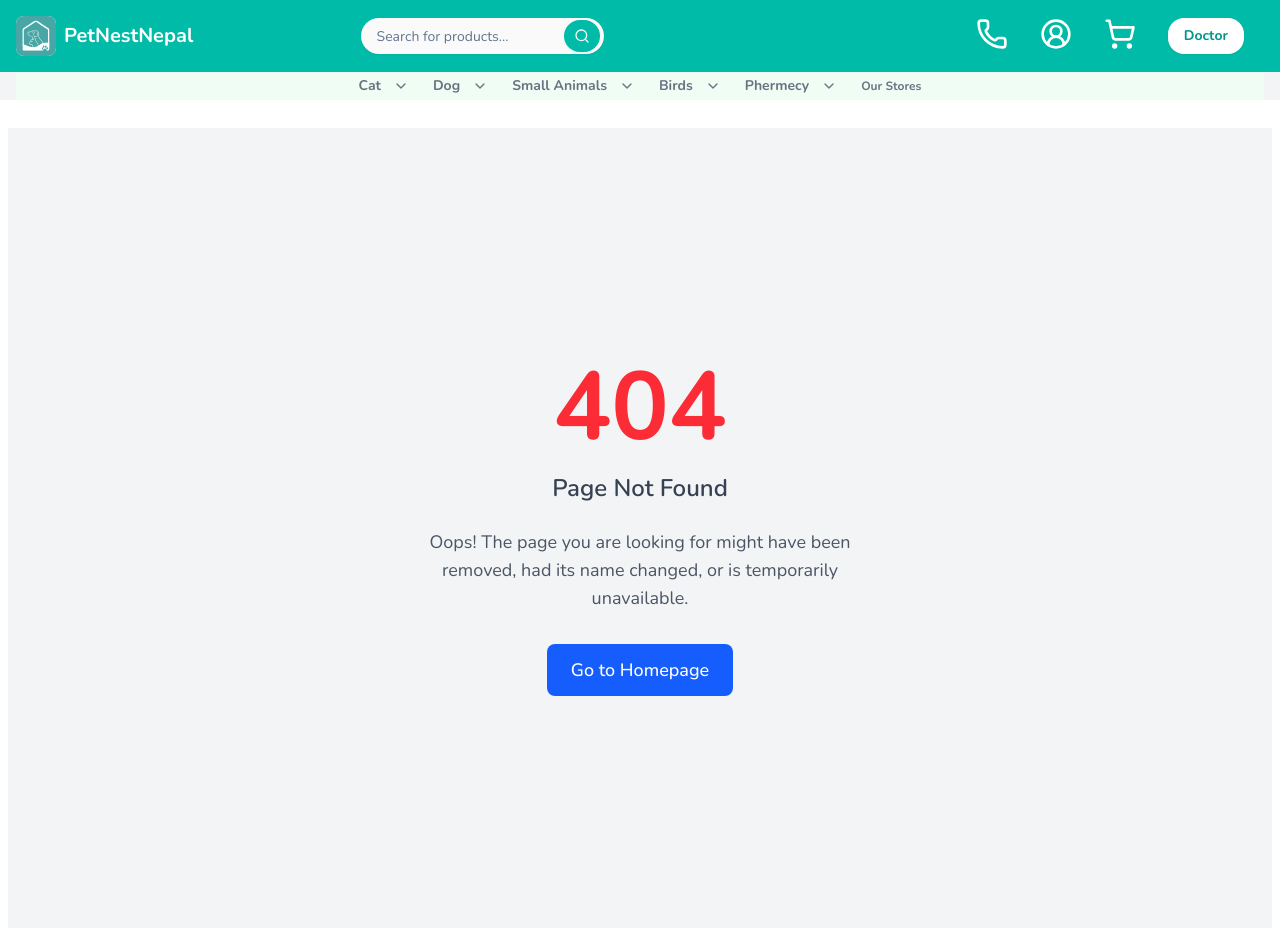
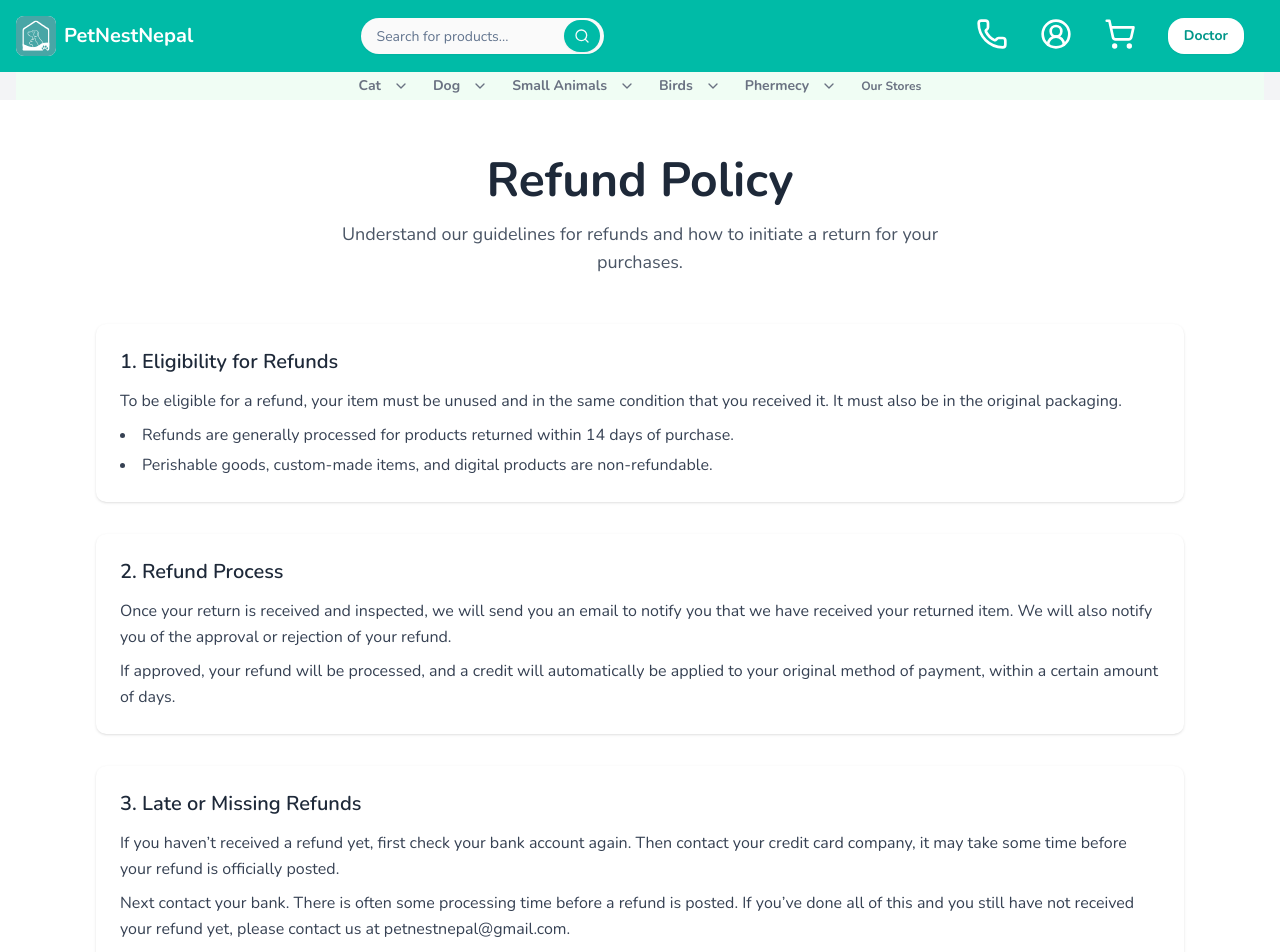
Before and after one commit to PustamRai/pet_nest_nepal, a Next.js app: page /refund-policy in a window 1280 px wide. Before the commit this address had no page. Shown: the top 952 px of the page. Built offline with nearby package versions, Linux system fonts and the light colour scheme.

Commit message:
add refund policy page

```diff
--- /dev/null
+++ b/src/app/refund-policy/page.tsx
@@ -0,0 +1,89 @@
+import { PolicyDisplaySection } from "@/components/policySection/policy-display-section";
+import WidthWrapper from "@/components/WidthWrapper";
+import type { PolicySection } from "@/types/policy";
+
+export default function RefundPolicyPage() {
+   const refundPolicyContent: PolicySection[] = [
+      {
+         title: "1. Eligibility for Refunds",
+         content: (
+            <>
+               <p className="mb-2">
+                  To be eligible for a refund, your item must be unused and in
+                  the same condition that you received it. It must also be in
+                  the original packaging.
+               </p>
+               <ul className="list-disc list-inside space-y-1">
+                  <li>
+                     Refunds are generally processed for products returned
+                     within 14 days of purchase.
+                  </li>
+                  <li>
+                     Perishable goods, custom-made items, and digital products
+                     are non-refundable.
+                  </li>
+               </ul>
+            </>
+         ),
+      },
+      {
+         title: "2. Refund Process",
+         content: (
+            <>
+               <p className="mb-2">
+                  Once your return is received and inspected, we will send you
+                  an email to notify you that we have received your returned
+                  item. We will also notify you of the approval or rejection of
+                  your refund.
+               </p>
+               <p>
+                  If approved, your refund will be processed, and a credit will
+                  automatically be applied to your original method of payment,
+                  within a certain amount of days.
+               </p>
+            </>
+         ),
+      },
+      {
+         title: "3. Late or Missing Refunds",
+         content: (
+            <>
+               <p className="mb-2">
+                  If you haven’t received a refund yet, first check your bank
+                  account again. Then contact your credit card company, it may
+                  take some time before your refund is officially posted.
+               </p>
+               <p>
+                  Next contact your bank. There is often some processing time
+                  before a refund is posted. If you’ve done all of this and you
+                  still have not received your refund yet, please contact us at
+                  petnestnepal@gmail.com.
+               </p>
+            </>
+         ),
+      },
+      {
+         title: "4. Shipping Costs for Returns",
+         content: (
+            <p>
+               You will be responsible for paying for your own shipping costs
+               for returning your item. Shipping costs are non-refundable. If
+               you receive a refund, the cost of return shipping will be
+               deducted from your refund.
+            </p>
+         ),
+      },
+   ];
+
+   return (
+      <WidthWrapper>
+         <main>
+            <PolicyDisplaySection
+               pageTitle="Refund Policy"
+               pageDescription="Understand our guidelines for refunds and how to initiate a return for your purchases."
+               policyContent={refundPolicyContent}
+            />
+         </main>
+      </WidthWrapper>
+   );
+}
--- a/src/components/layouts/Footer.tsx
+++ b/src/components/layouts/Footer.tsx
@@ -139,7 +139,10 @@ export default function Footer() {
                         </Link>
                      </li>
                      <li>
-                        <Link href="#" className="hover:text-gray-800">
+                        <Link
+                           href="/refund-policy"
+                           className="hover:text-gray-800"
+                        >
                            Refund policy
                         </Link>
                      </li>
--- /dev/null
+++ b/src/components/policySection/policy-display-section.tsx
@@ -0,0 +1,70 @@
+"use client";
+
+import { motion, type Variants } from "framer-motion";
+import type { PolicySection } from "@/types/policy";
+
+const fadeUp: Variants = {
+   hidden: { opacity: 0, y: 40 },
+   visible: (custom: number) => ({
+      opacity: 1,
+      y: 0,
+      transition: { delay: custom * 0.2, duration: 0.6, ease: "easeInOut" },
+   }),
+};
+
+interface PolicyDisplaySectionProps {
+   pageTitle: string;
+   pageDescription: string;
+   policyContent: PolicySection[];
+}
+
+export function PolicyDisplaySection({
+   pageTitle,
+   pageDescription,
+   policyContent,
+}: PolicyDisplaySectionProps) {
+   return (
+      <section>
+         <div className="max-w-6xl mx-auto sm:px-6 lg:px-8">
+            {/* Section Title and Description */}
+            <motion.div
+               className="text-center mb-10 md:mb-12"
+               custom={0} // Staggering starts from 0
+               initial="hidden"
+               whileInView="visible"
+               viewport={{ once: true, amount: 0.2 }}
+               variants={fadeUp}
+            >
+               <h2 className="text-3xl sm:text-4xl lg:text-5xl font-bold text-gray-800 mb-4">
+                  {pageTitle}
+               </h2>
+               <p className="text-base sm:text-lg text-gray-600 max-w-2xl mx-auto">
+                  {pageDescription}
+               </p>
+            </motion.div>
+
+            {/* Policy Sections */}
+            <div className="space-y-8">
+               {policyContent.map((section, i) => (
+                  <motion.div
+                     key={i}
+                     custom={i + 1}
+                     initial="hidden"
+                     whileInView="visible"
+                     viewport={{ once: true, amount: 0.2 }}
+                     variants={fadeUp}
+                     className="bg-white p-6 rounded-lg shadow-sm"
+                  >
+                     <h3 className="text-xl font-semibold text-gray-800 mb-3">
+                        {section.title}
+                     </h3>
+                     <div className="text-gray-700 text-base leading-relaxed">
+                        {section.content}
+                     </div>
+                  </motion.div>
+               ))}
+            </div>
+         </div>
+      </section>
+   );
+}
```
